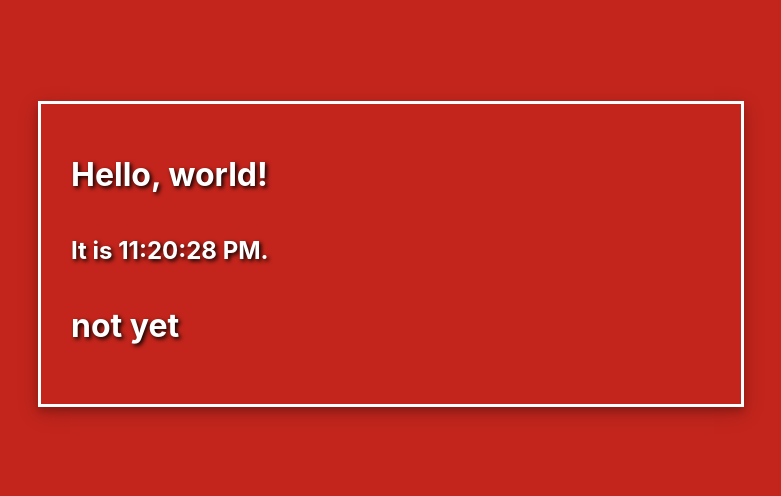
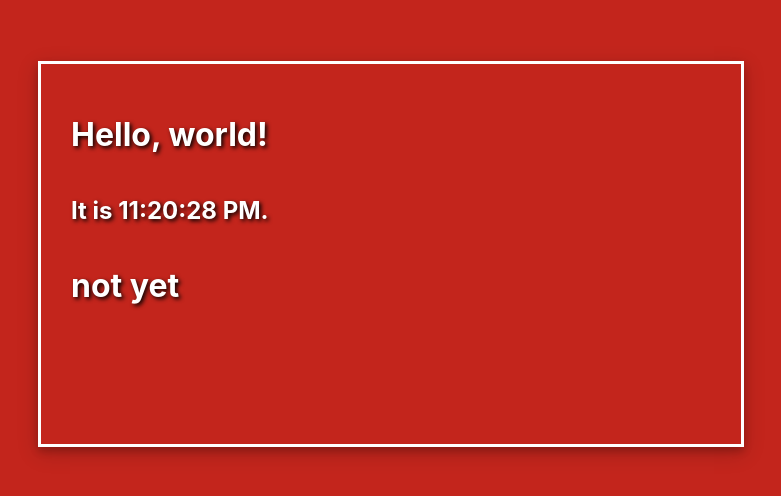
Before and after one commit to cbatsoula/color-homepage, a React (Create React App) app: page / in a window 1280 px wide. Shown: the part 146-642 px from the top of the page, without its empty margins (249-1030 px from the left). Built offline with nearby package versions, Linux system fonts and the light colour scheme; no server answers.

Commit message:
added css for boxes

```diff
--- a/src/App.css
+++ b/src/App.css
@@ -12,7 +12,7 @@
 
 .Text {
   display: flex;
-  height: 30vh;
+  height: 40vh;
   width: 50vw;
   border: 3px solid white;
   box-shadow: 0 4px 8px 0 rgba(0, 0, 0, 0.2), 0 6px 20px 0 rgba(0, 0, 0, 0.19);
@@ -31,11 +31,14 @@
 
 .Currently {
   display: flex;
-
+  padding: 10px;
 }
 
 .Minutely {
   display: flex;
+  border: 1px solid white;
+  box-shadow: 0 4px 8px 0 rgba(0, 0, 0, 0.2);
+  padding: 10px;
 }
 
 /* @keyframes pulse {
--- a/src/App.js
+++ b/src/App.js
@@ -53,7 +53,7 @@ class App extends React.Component {
 
   render () {
     // not yet is rendered for a solid minute -- figure out how to handle this better
-    // console.log("what we got", this.state.weather.currently)
+    // console.log("what we got", this.state.weather)
     return (
       <div className="App" style={{backgroundColor: this.randomColor()}}>
         <div className="Text">
@@ -62,7 +62,7 @@ class App extends React.Component {
           {
             this.state.weather.currently
             ?
-            <Currently data={this.state.weather.currently} minutely={this.state.weather.minutely}/>
+            <Currently data={this.state.weather.currently} hourly={this.state.weather.hourly} minutely={this.state.weather.minutely}/>
             :
             <h1> not yet </h1>
           }
```
